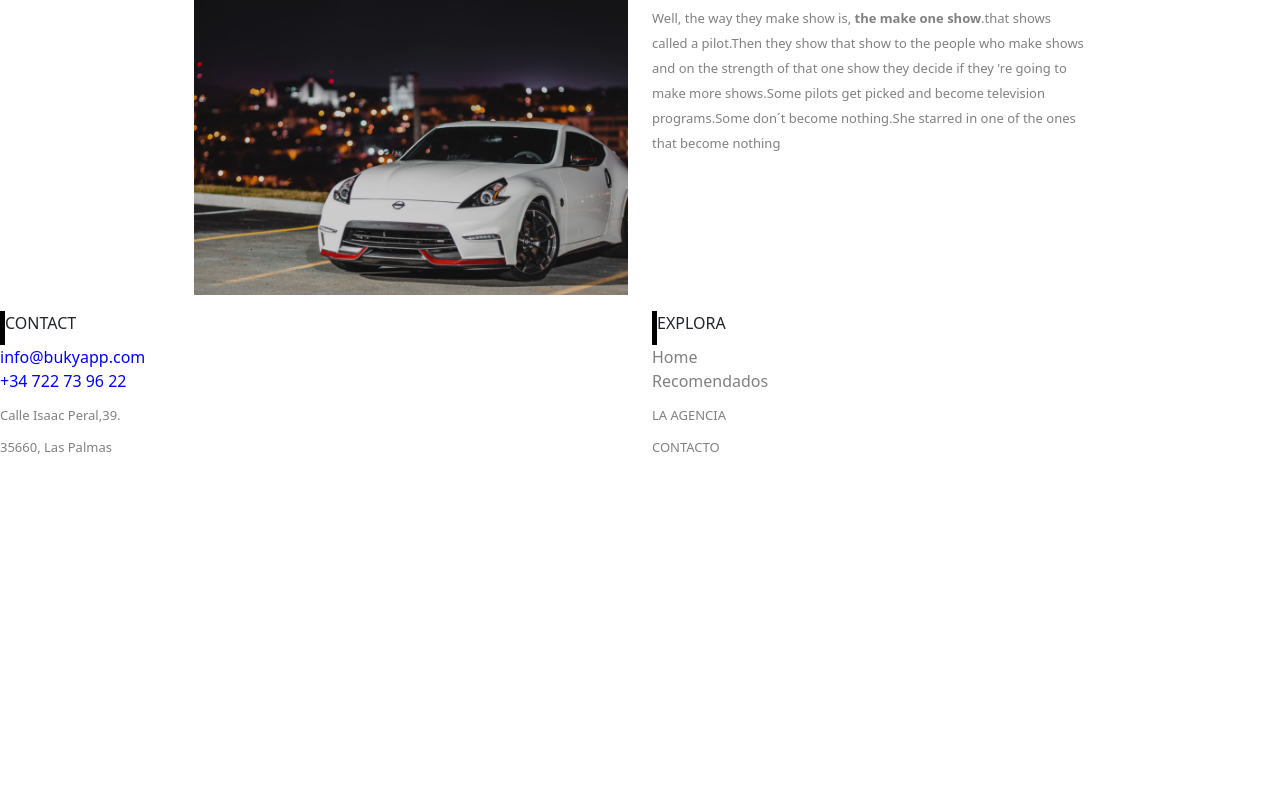
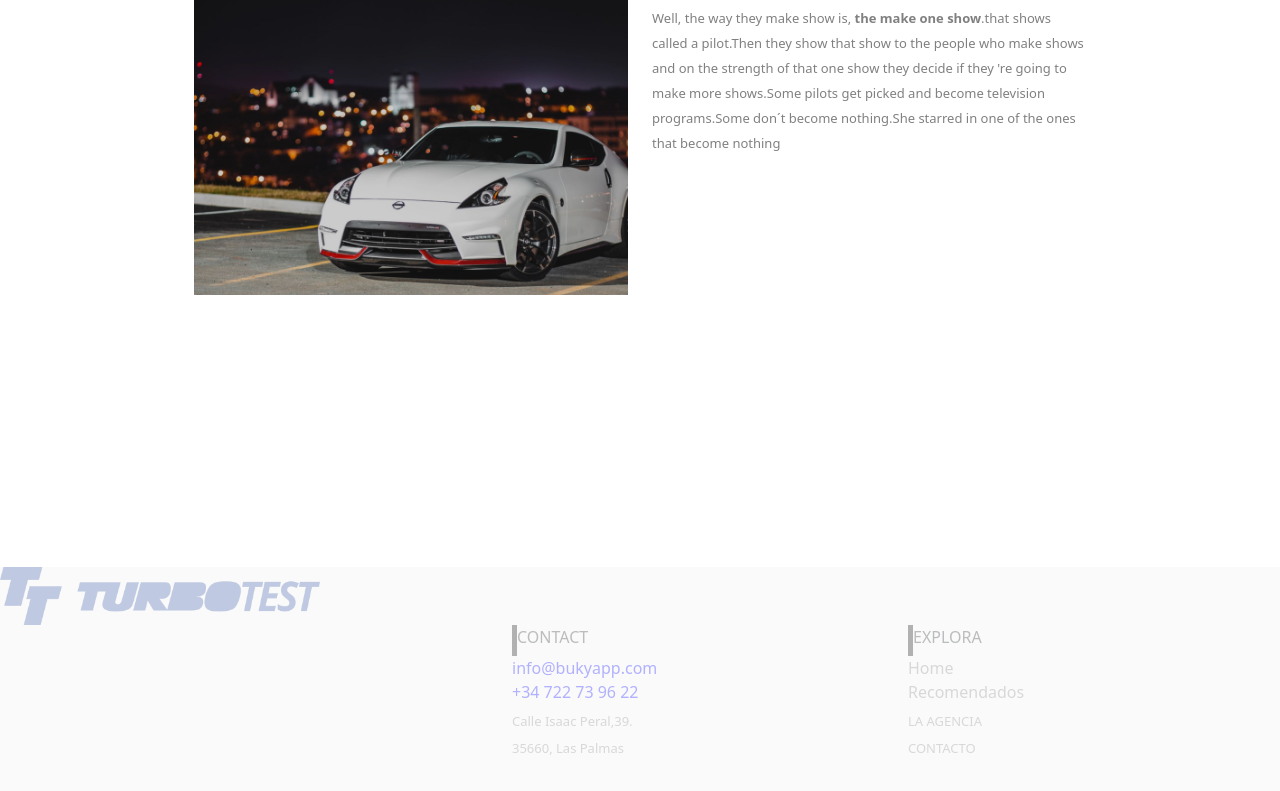
Before and after one commit to JuanCaminaLorenzo/turbotest, a React (Create React App) app: page / in a window 1280 px wide. Shown: the part 2333-3124 px from the top of the page. Before the commit the page ends 2790 px from the top, so only its background shows below. Built offline with nearby package versions, Linux system fonts and the light colour scheme.

Commit message:
version 2 de noviembre

```diff
--- a/src/App.js
+++ b/src/App.js
@@ -16,7 +16,8 @@ import imagen7 from './assets/img/bluesky.jpeg';
 import imagen8 from './assets/img/stop_car.jpeg';
 import Nav from 'react-bootstrap/Nav';
 import Image from 'react-bootstrap/Image';
-import AnchorLink from 'react-anchor-link-smooth-scroll'
+import AnchorLink from 'react-anchor-link-smooth-scroll';
+import imagen9 from './assets/img/TT_turbotest.png';
 
 
 import './App.css';
@@ -131,7 +132,10 @@ const App = () => (
 
 
          <section className={styles.footer}>
-            <div className={styles.cont2}>
+
+              <div className={styles.TT}><img  src={imagen9} /> </div>
+
+              <div className={styles.cont2}>
                 <Row className={styles.columna2}>
                     <Col>
                       <div className={styles.contact}>CONTACT</div>
--- a/src/styles.module.css
+++ b/src/styles.module.css
@@ -180,10 +180,9 @@ font-size:xx-large;
   }
 
   .columna2{
-    margin-left: 60%;
-    margin-top: 15%;
+    margin-left: 40%;
 
-  }
+    }
   .correo{
     color:blue;
 
@@ -217,3 +216,26 @@ font-size:xx-large;
   .recomendaciones{
     color:gray;
   }
+
+  .footer{
+    background-color:#efefef ;
+    opacity: 0.3;
+    height: 600px;
+
+
+  }
+  .cont2{
+    margin-left: 40%;
+    z-index: 2;
+  }
+
+
+  .TT{
+    position: relative;
+    margin-top: 20%;
+
+  }
+  .TT img{
+    width: 320px;
+
+  }
```
